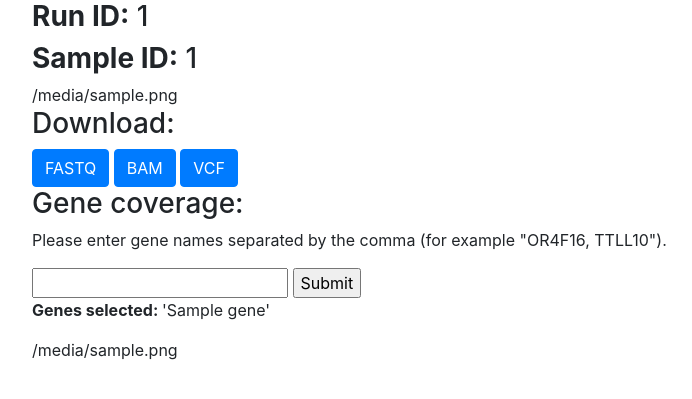
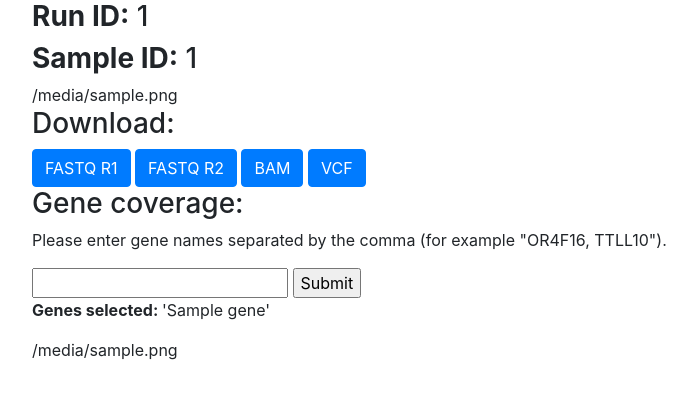
Before and after one commit to seru71/targetted-seq-qc-ui, a Flask app: template templates/sample.html in a window 1280 px wide. Shown: the part 56-455 px from the top of the page, without its empty margins (53-745 px from the left). Run offline with Flask 2, Linux system fonts and the light colour scheme; the template is opened without the code that fills it: most values are stand-ins (such as "Sample title", 1, 10 or a date in 2020); parts of the project's set-up code (start-up, migrations or seed data) failed here and were passed over; some libraries are stand-ins or nearby versions.

Commit message:
Added paths for fastq r2 and r2 files.

```diff
--- a/index.py
+++ b/index.py
@@ -7,6 +7,7 @@ from flask import Flask, render_template, request
 
 DATA_FOLDER = os.path.join(*['static', 'test-data', 'results-archive'])
 DATA_SUMMARY_FOLDER = 'qc'
+FASTQ = 'fastqs'
 
 server = Flask(__name__)
 
@@ -45,10 +46,19 @@ def specific_sample(run_id, sample_id):
     data = {'run_id': run_id, 'sample_id': sample_id, 'fastq_path': None, 'bam_path': None, 'vcf_path': None}
 
     sample_path = os.path.join(DATA_FOLDER, run_id, sample_id)
+    run_path = os.path.join(DATA_FOLDER, run_id)
     coverage_sample_summary_path = (os.path.join(sample_path, '{}.coverage.sample_summary'.format(sample_id)))
     coverage_sample_gene_summary_path = (os.path.join(sample_path, '{}.coverage.sample_gene_summary').format(sample_id))
 
-    data['fastq_path'] = None
+    # static/test-data/results-archive/171026_NB551023_0033_AHMFG5AFXX/fastqs/7421_S1_R1_001.fastq.gz
+    fastq_path_r1 = os.path.join(run_path, FASTQ, '{}_S1_R1_001.fastq.gz'.format(sample_id))
+    fastq_path_r2 = os.path.join(run_path, FASTQ, '{}_S1_R2_001.fastq.gz'.format(sample_id))
+
+    print(fastq_path_r1.replace(os.sep, '/'))
+    print('static/test-data/results-archive/171026_NB551023_0033_AHMFG5AFXX/fastqs/7421_S1_R1_001.fastq.gz')
+
+    data['fastq_path_r1'] = '../../' + fastq_path_r1.replace(os.sep, '/') if os.path.isfile(fastq_path_r1.replace(os.sep, '/')) else False
+    data['fastq_path_r2'] = '../../' + fastq_path_r2.replace(os.sep, '/') if os.path.isfile(fastq_path_r2) else False
 
     bam_path = '{}/{}.dedup.bam'.format(sample_path.replace(os.sep, '/'), sample_id)
     bam_file_exists = os.path.isfile(bam_path.replace('/', os.sep))
--- a/templates/sample.html
+++ b/templates/sample.html
@@ -8,10 +8,16 @@
     <div>
         <h3>Download:</h3>
 
-        {% if fastq_path %}
-        <a class="btn btn-primary" href="{{ fastq_path }}" role="button">FASTQ</a>
+        {% if fastq_path_r1 %}
+        <a class="btn btn-primary" href="{{ fastq_path_r1 }}" role="button">FASTQ R1</a>
         {% else %}
-        <a class="btn btn-secondary disabled" href="{{ fastq_path }}" role="button">FASTQ</a>
+        <a class="btn btn-secondary disabled" href="{{ fastq_path_r1 }}" role="button">FASTQ R1</a>
+        {% endif %}
+
+        {% if fastq_path_r2 %}
+        <a class="btn btn-primary" href="{{ fastq_path_r2 }}" role="button">FASTQ R2</a>
+        {% else %}
+        <a class="btn btn-secondary disabled" href="{{ fastq_path_r2 }}" role="button">FASTQ R2</a>
         {% endif %}
 
         {% if bam_path %}
```
